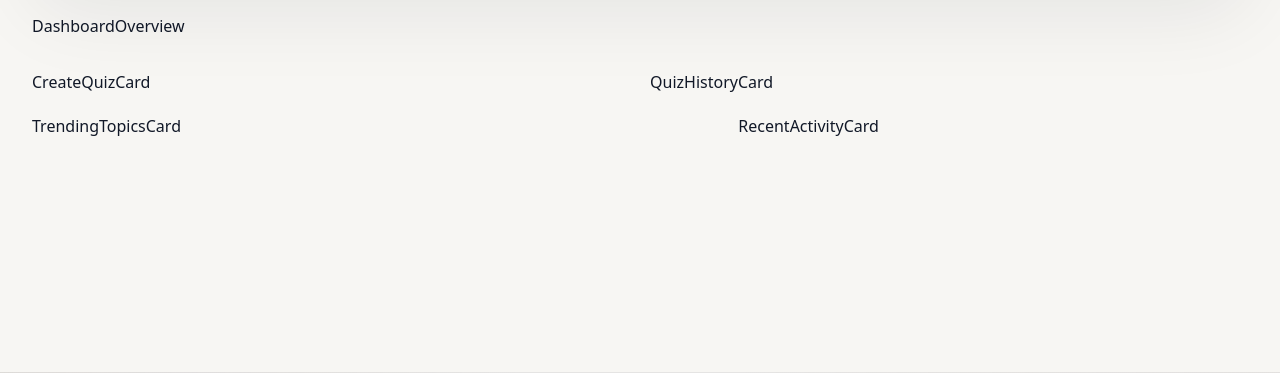
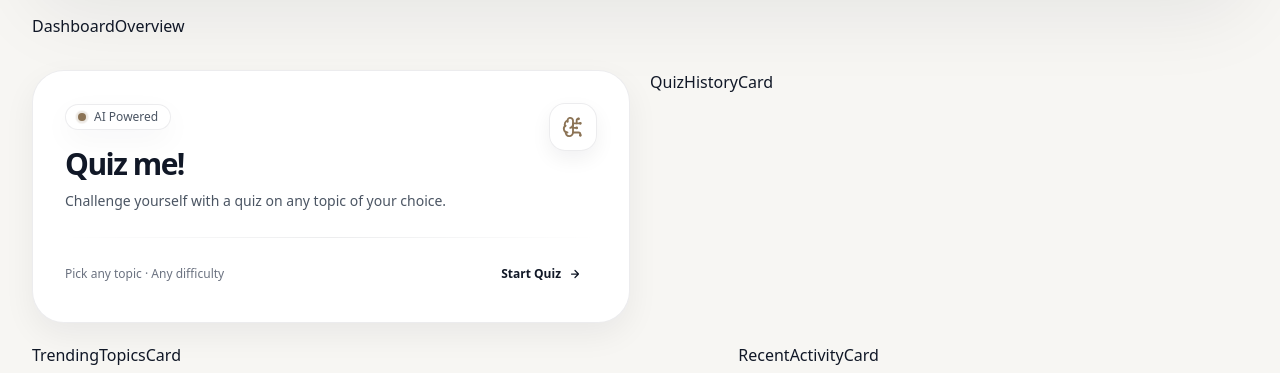
Before and after one commit to krishnasahu22032003/Quizli, a Next.js app: page /dashboard in a window 1280 px wide. Shown: the part 428-801 px from the top of the page. Built offline with nearby package versions, Linux system fonts and the light colour scheme; no server answers.

Commit message:
create quiz card component code

```diff
--- a/components/dashboard/CreateQuizCard.tsx
+++ b/components/dashboard/CreateQuizCard.tsx
@@ -1,11 +1,96 @@
-import React from 'react'
+"use client";
 
-type Props = {}
+import { motion } from "framer-motion";
+import { useRouter } from "next/navigation";
+import { BrainCircuit } from "lucide-react";
 
-const CreateQuizCard = (props: Props) => {
+export default function CreateQuizCard() {
+  const router = useRouter();
+
   return (
-    <div>CreateQuizCard</div>
-  )
+    <motion.div
+      initial={{ opacity: 0, y: 24 }}
+      animate={{ opacity: 1, y: 0 }}
+      transition={{ duration: 1.2, ease: [0.22, 1, 0.36, 1] }}
+      whileHover={{ y: -6 }}
+      onClick={() => router.push("/quiz")}
+      className="group card-premium relative overflow-hidden cursor-pointer"
+    >
+      {/* Hover glow */}
+      <div className="absolute inset-0 opacity-0 transition-all duration-500 group-hover:opacity-100 bg-gradient-to-br from-[rgba(139,115,85,0.07)] via-[rgba(200,182,155,0.03)] to-transparent rounded-[inherit]" />
+
+      {/* Ambient blob */}
+      <div className="absolute -top-10 -right-10 h-32 w-32 rounded-full bg-[rgba(139,115,85,0.10)] blur-[60px] opacity-0 group-hover:opacity-100 transition-opacity duration-700" />
+
+      <div className="relative p-6 sm:p-8">
+        {/* Header */}
+        <div className="flex items-start justify-between">
+          <div>
+            <div className="inline-flex items-center gap-2 rounded-full border border-[var(--border)] bg-white/70 px-3 py-1 backdrop-blur-xl shadow-[0_10px_30px_rgba(17,24,39,0.04)]">
+              <span className="relative flex h-2 w-2">
+                <span className="absolute inline-flex h-full w-full animate-ping rounded-full bg-[var(--accent)] opacity-40" />
+                <span className="relative inline-flex h-2 w-2 rounded-full bg-[var(--accent)]" />
+              </span>
+              <span className="text-xs font-medium text-[var(--foreground-secondary)]">
+                AI Powered
+              </span>
+            </div>
+
+            <h2 className="mt-4 text-2xl font-bold tracking-[-0.05em] text-[var(--foreground)] sm:text-3xl">
+              Quiz me!
+            </h2>
+
+            <p className="mt-2 text-sm leading-relaxed text-[var(--foreground-secondary)]">
+              Challenge yourself with a quiz on any topic of your choice.
+            </p>
+          </div>
+
+          {/* Icon */}
+          <motion.div
+            whileHover={{ rotate: 12, scale: 1.1 }}
+            transition={{ duration: 0.3 }}
+            className="flex h-12 w-12 shrink-0 items-center justify-center rounded-2xl border border-[var(--border)] bg-white/70 backdrop-blur-xl shadow-[0_8px_20px_rgba(17,24,39,0.06)]"
+          >
+            <BrainCircuit
+              size={22}
+              strokeWidth={2}
+              className="text-[var(--accent)]"
+            />
+          </motion.div>
+        </div>
+
+        {/* Divider */}
+        <div className="mt-6 h-px w-full bg-gradient-to-r from-transparent via-[var(--border)] to-transparent" />
+
+        {/* Footer CTA */}
+        <div className="mt-5 flex items-center justify-between">
+          <span className="text-xs text-[var(--foreground-muted)]">
+            Pick any topic · Any difficulty
+          </span>
+
+          <motion.button
+            whileHover={{ x: 3 }}
+            whileTap={{ scale: 0.97 }}
+            transition={{ duration: 0.2 }}
+            className="btn-shine cursor-pointer inline-flex items-center gap-2 rounded-full px-4 py-2 text-xs font-semibold"
+          >
+            Start Quiz
+            <svg
+              xmlns="http://www.w3.org/2000/svg"
+              width="12"
+              height="12"
+              viewBox="0 0 24 24"
+              fill="none"
+              stroke="currentColor"
+              strokeWidth="2.5"
+              strokeLinecap="round"
+              strokeLinejoin="round"
+            >
+              <path d="M5 12h14M12 5l7 7-7 7" />
+            </svg>
+          </motion.button>
+        </div>
+      </div>
+    </motion.div>
+  );
 }
-
-export default CreateQuizCard
```
